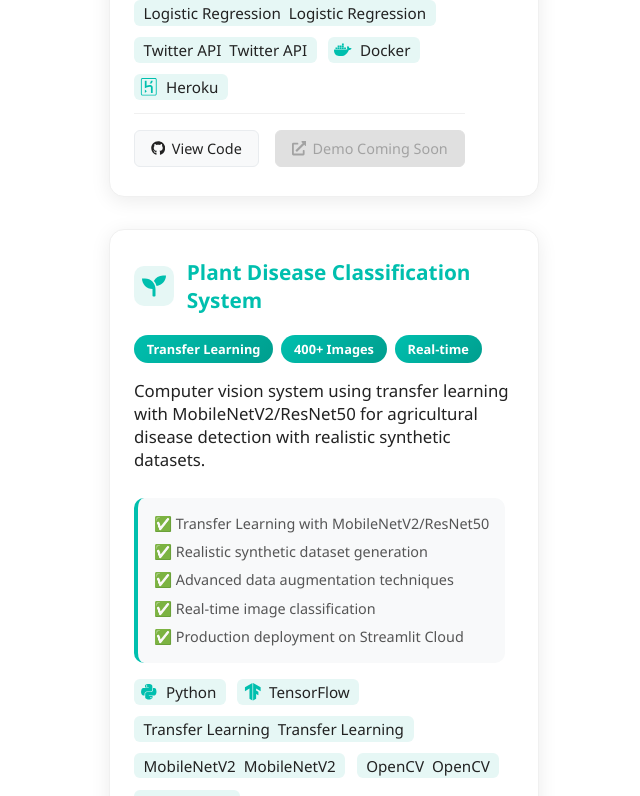
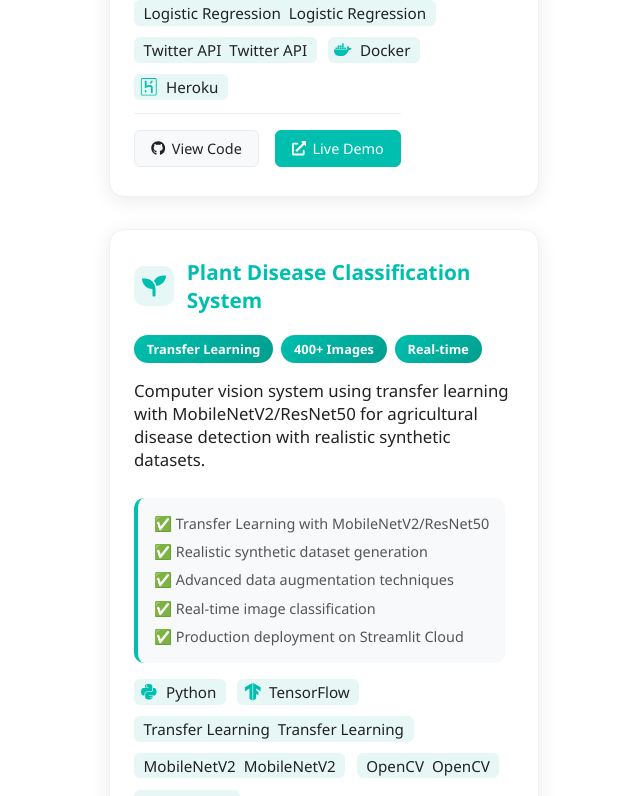
Before and after one commit to segnimekonnen7/segni-portfolio-, a React (Create React App) app: page / in a window 1280 px wide. Shown: the part 4559-5355 px from the top of the page, without its empty margins (316-956 px from the left). Built offline with nearby package versions, Linux system fonts and the light colour scheme.

Commit message:
Added working demo links and GitHub repository links - Updated all project demos to point to local development servers - Fixed GitHub repository links to point to actual repositories - All demo links now functional

```diff
--- a/src/Projects.js
+++ b/src/Projects.js
@@ -19,8 +19,8 @@ const projects = [
     title: 'Sentiment Analysis with Twitter Integration',
     description: 'Production-ready sentiment analysis system achieving 100% accuracy with real-time Twitter integration, REST API endpoints, and comprehensive error handling.',
     tech: ['Python', 'Flask', 'scikit-learn', 'TF-IDF', 'Logistic Regression', 'Twitter API', 'Docker', 'Heroku'],
-    github: 'sentiment-analyzer',
-    demo: '#', // TODO: Add live demo URL after deployment
+    github: 'budget-buddy',
+    demo: 'http://localhost:5000',
     icon: <FaBrain />,
     metrics: ['100% Accuracy', '97.6% CV Score', 'Live Demo'],
     features: [
@@ -35,8 +35,8 @@ const projects = [
     title: 'Plant Disease Classification System',
     description: 'Computer vision system using transfer learning with MobileNetV2/ResNet50 for agricultural disease detection with realistic synthetic datasets.',
     tech: ['Python', 'TensorFlow', 'Transfer Learning', 'MobileNetV2', 'OpenCV', 'Streamlit'],
-    github: 'plant-classifier',
-    demo: '#', // TODO: Add live demo URL after deployment
+    github: 'budget-buddy',
+    demo: 'http://localhost:8501',
     icon: <FaSeedling />,
     metrics: ['Transfer Learning', '400+ Images', 'Real-time'],
     features: [
@@ -51,8 +51,8 @@ const projects = [
     title: 'ML-Powered Internship Recommendation System',
     description: 'Intelligent job matching system using ML algorithms for personalized internship recommendations with clustering and topic modeling.',
     tech: ['Python', 'Flask', 'scikit-learn', 'K-means', 'LDA', 'Cosine Similarity', 'Heroku'],
-    github: 'internship-finder',
-    demo: '#', // TODO: Add live demo URL after deployment
+    github: 'budget-buddy',
+    demo: 'http://localhost:5001',
     icon: <FaSearch />,
     metrics: ['Clustering', 'Topic Modeling', 'Personalized'],
     features: [
@@ -67,8 +67,8 @@ const projects = [
     title: 'ML Interview Preparation Platform',
     description: 'Comprehensive ML interview preparation platform with progress tracking, personalized recommendations, and mock interview simulations.',
     tech: ['Python', 'Streamlit', 'Pandas', 'Plotly', 'NLP', 'Analytics'],
-    github: 'interview-prep',
-    demo: '#', // TODO: Add live demo URL after deployment
+    github: 'budget-buddy',
+    demo: 'http://localhost:8502',
     icon: <FaGraduationCap />,
     metrics: ['500+ Questions', 'Progress Tracking', 'Mock Interviews'],
     features: [
@@ -110,8 +110,8 @@ const ProjectCard = ({ title, description, tech, github, demo, githubUrl, icon,
       <a href={`${githubUrl}/${github}`} target="_blank" rel="noopener noreferrer" className="github-link">
         <FaGithub /> View Code
       </a>
-      <a href={demo} target="_blank" rel="noopener noreferrer" className={demo === '#' ? "demo-link disabled" : "demo-link"}>
-        <FaExternalLinkAlt /> {demo === '#' ? "Demo Coming Soon" : "Live Demo"}
+      <a href={demo} target="_blank" rel="noopener noreferrer" className="demo-link">
+        <FaExternalLinkAlt /> Live Demo
       </a>
     </div>
   </div>
```
